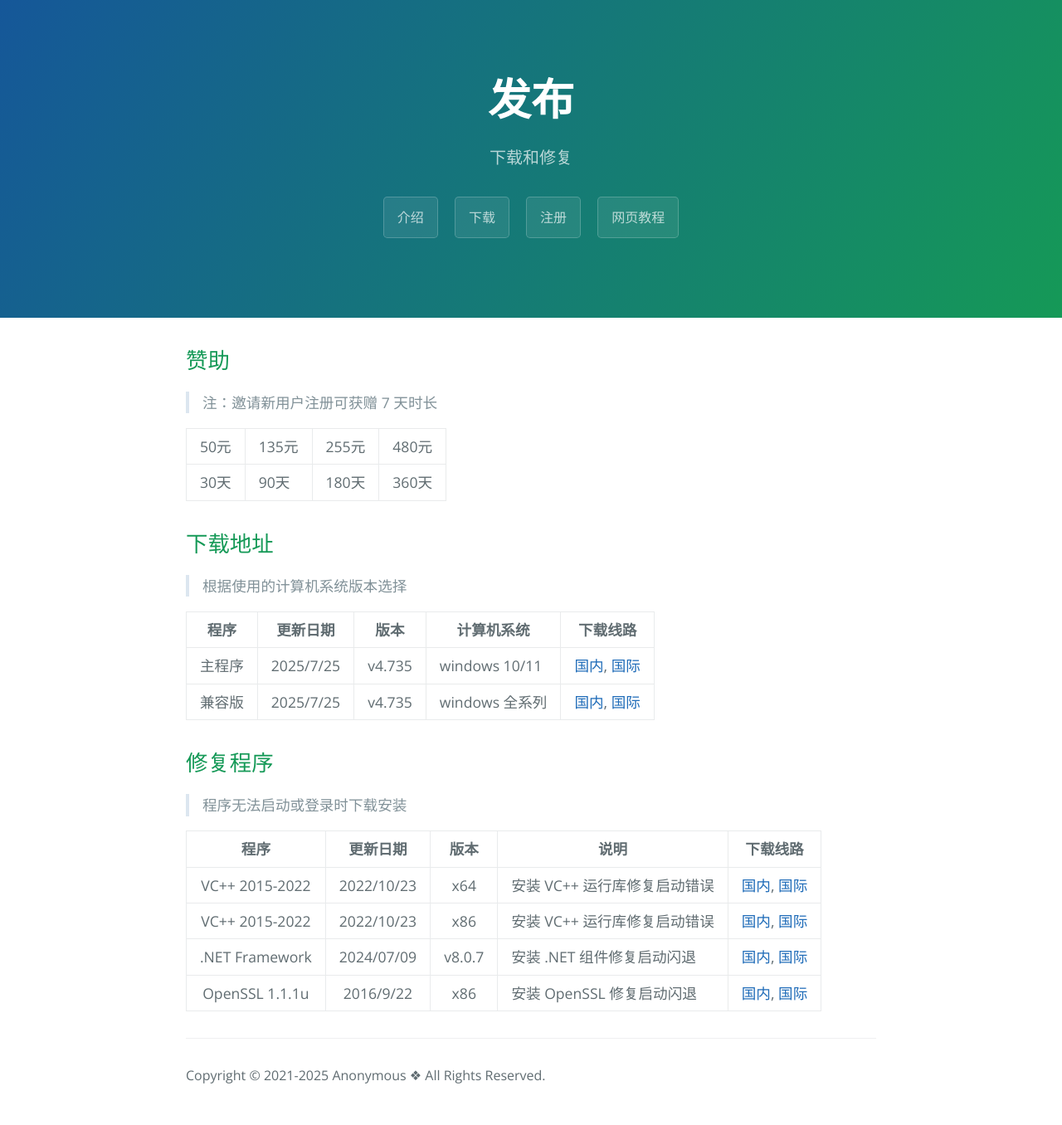
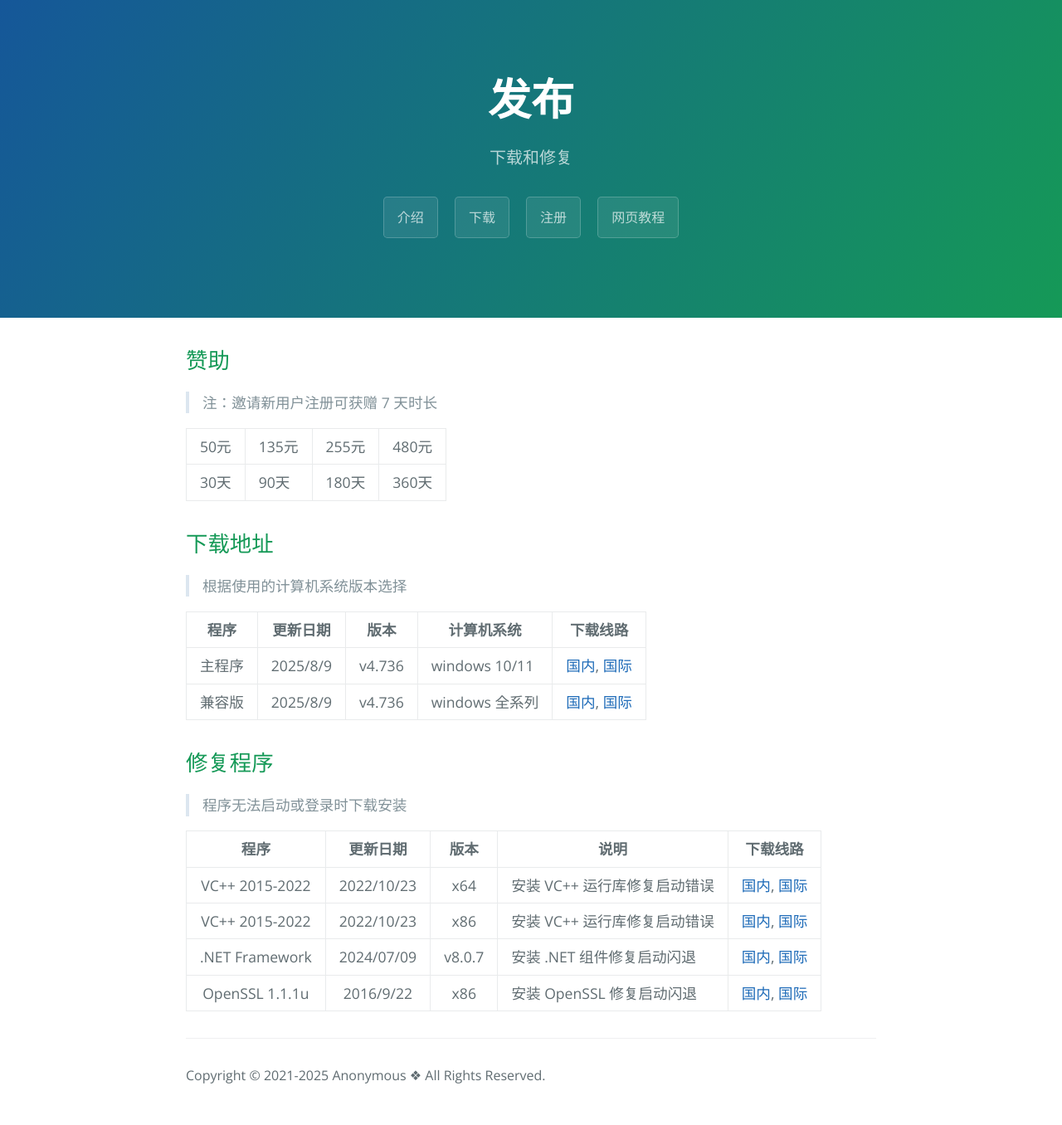
Before and after one commit to ProjectArkClub/ProjectArkClub.github.io, a Jekyll site: the page built from release.md, in a window 1280 px wide. Shown: the whole page at 83% size. Built offline with Jekyll 4.4.1, drawn with Linux system fonts in a browser that asks for light colours.

Commit message:
new version

```diff
--- a/_config.yml
+++ b/_config.yml
@@ -39,8 +39,8 @@ fastgit_url: https://fastgit.projectark.vip/https://raw.githubusercontent.com/Pr
 bucket_url: https://download-projectark-1258640941.cos.ap-shanghai.myqcloud.com
 google_analytics: G-Q0B9W70VGJ
 projectArk: False
-projectArk_version: v4.735
-projectArk_version_update: 2025/7/25
+projectArk_version: v4.736
+projectArk_version_update: 2025/8/9
 projectArk_update_version: v3.7.9.0
 
 # Build settings
```
